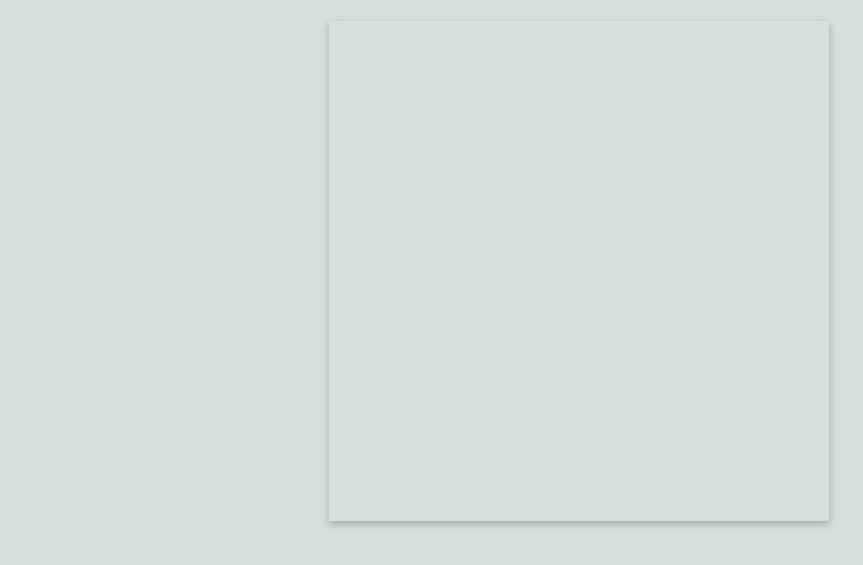
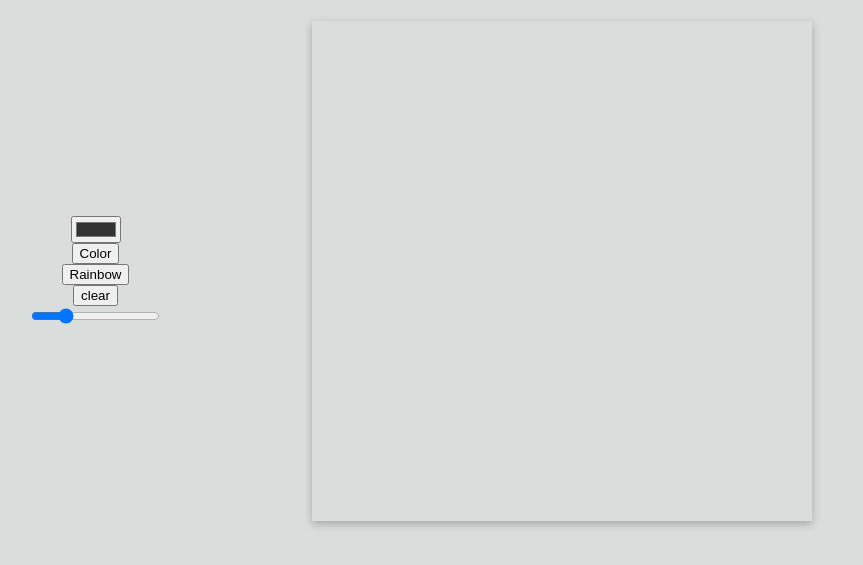
Before and after one commit to DewanggaDew/etch-a-sketch, a plain HTML site: page index.html in a window 1280 px wide. Shown: the part 77-642 px from the top of the page, without its empty margins (61-924 px from the left). Drawn offline with nearby package versions, Linux system fonts and the light colour scheme.

Commit message:
modified main

```diff
--- a/index.html
+++ b/index.html
@@ -15,7 +15,11 @@
     </header>
     <main>
         <div id="settings">
-
+            <input type="color" id="colorPicker" value="#333333"/>
+            <button id="colorMode">Color</button>
+            <button id="rainbowMode">Rainbow</button>
+            <button id="clear">clear</button>
+            <input type="range" id="inputSlider" value="16" min="1" max="64"/>
         </div>
         <div id="grid">
 
--- a/script.js
+++ b/script.js
@@ -1,4 +1,11 @@
+const DEFAULT_COLOR = "#333333";
+const DEFAULT_SIZE = 16;
+
+let currentColor = DEFAULT_COLOR;
+let currentSize = DEFAULT_SIZE;
+
 const grid = document.getElementById("grid");
+const input = document.getElementById("input");
 
 function createGrid(num) {
   grid.style.gridTemplateColumns = `repeat(${num}, 1fr)`;
@@ -16,7 +23,10 @@ function draw(e) {
   e.target.style.backgroundColor = "black";
 }
 
-function changeSize() {}
-function clear() {}
+function changeSize(input) {
+  createGrid();
+}
 
-createGrid(16);
+function clear() {
+  grid.innerHTML = "";
+}
--- a/style.css
+++ b/style.css
@@ -25,6 +25,25 @@ header{
 main{
     display: flex;
     align-items: center;
+    justify-content: flex-start;
+    gap: 150px;
+    max-width: 1100px;
+    margin: 0 auto;
+}
+
+button, input[type='color']{
+    transition: transform 0.1s ease-in-out;
+}
+
+button:hover, input[type='color']:hover{
+    transform: scale(1.05);
+}
+
+#settings{
+    display: flex;
+    justify-content: flex-start;
+    flex-direction: column;
+    align-items: center;
     justify-content: center;
 }
 
```
